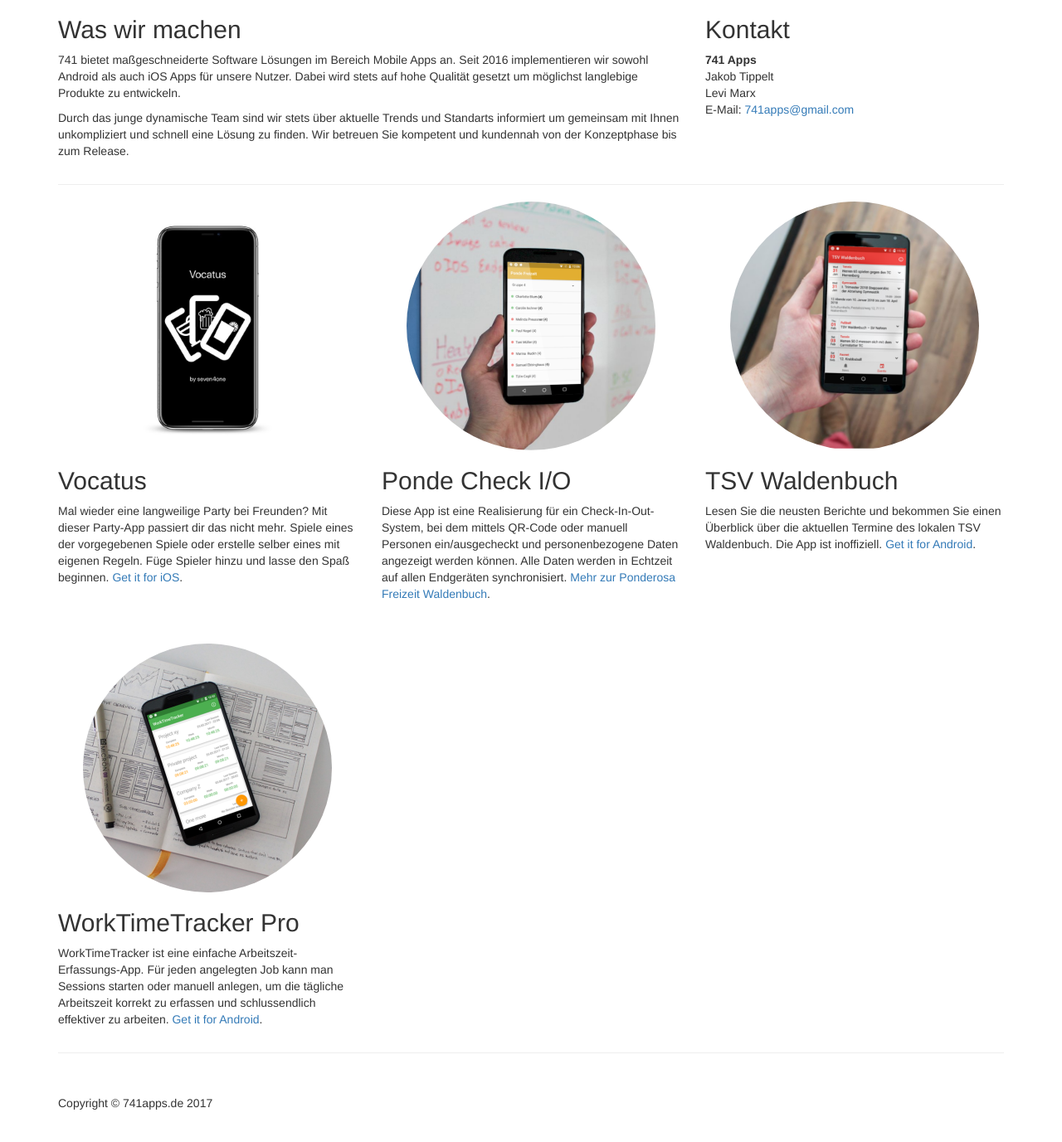
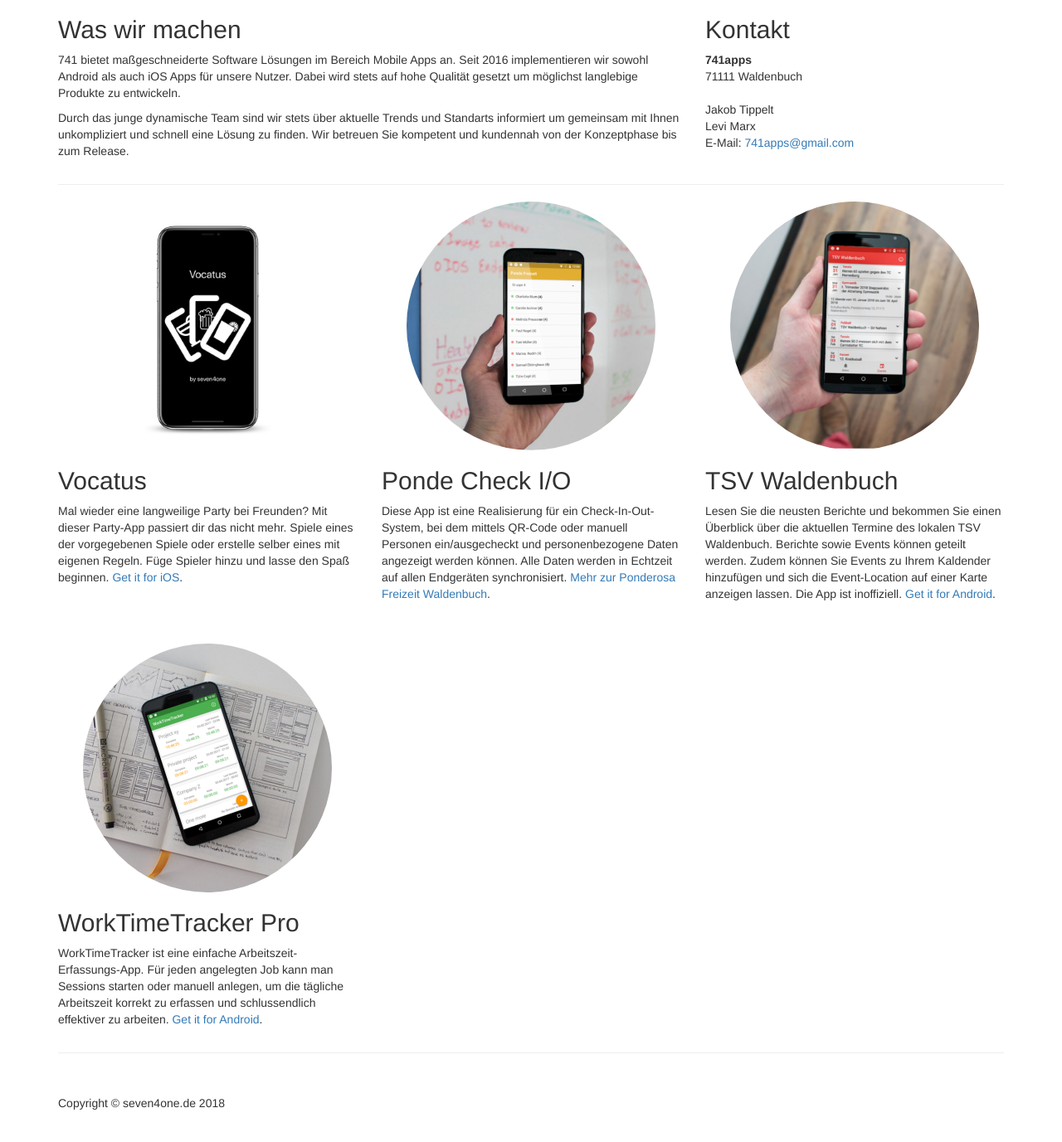
Before and after one commit to jbtippelt/jbtippelt.github.io, a Jekyll site: the page index.html, which Jekyll copies as it is, in a window 1280 px wide and 1400 px high, scrolled down 242 px. Shown: the top 1377 px of the window at 83% size. Built offline with Jekyll 4.4.1, drawn with Linux system fonts in a browser that asks for light colours.

Commit message:
Some changes lolol

```diff
--- a/index.html
+++ b/index.html
@@ -51,18 +51,15 @@
             </div>
             <div class="col-sm-4">
                 <h2>Kontakt</h2>
-                <!--address>
+                <address>
                     <strong>741apps</strong>
+                    <!--br>Friedhofstraße 12-->
                     <br>71111 Waldenbuch
-                    <br>Beverly Hills, CA 90210
                     <br>
-                </address-->
-                <address>
-                    <!--abbr title="Phone">P:</abbr>(123) 456-7890-->
-                    <strong>741 Apps</strong>
                     <br>Jakob Tippelt
                     <br>Levi Marx
                     <br>E-Mail: <a href="mailto:#">741apps@gmail.com</a>
+                    <!--abbr title="Phone">P:</abbr>(123) 456-7890-->
                 </address>
             </div>
         </div>
@@ -84,7 +81,7 @@
             <div class="col-sm-4">
                 <img class="img-circle img-responsive img-center" width="300px" src="./img/tsvAndroid.png" alt="">
                 <h2>TSV Waldenbuch</h2>
-                <p>Lesen Sie die neusten Berichte und bekommen Sie einen Überblick über die aktuellen Termine des lokalen TSV Waldenbuch. Die App ist inoffiziell. <a href="https://play.google.com/store/apps/details?id=de.jboka.tsvwaldenbuch" target="_blank">Get it for Android</a>.</p>
+                <p>Lesen Sie die neusten Berichte und bekommen Sie einen Überblick über die aktuellen Termine des lokalen TSV Waldenbuch. Berichte sowie Events können geteilt werden. Zudem können Sie Events zu Ihrem Kaldender hinzufügen und sich die Event-Location auf einer Karte anzeigen lassen. Die App ist inoffiziell. <a href="https://play.google.com/store/apps/details?id=de.jboka.tsvwaldenbuch" target="_blank">Get it for Android</a>.</p>
             </div>
 
         </div>
@@ -110,7 +107,7 @@
         <footer>
             <div class="row">
                 <div class="col-lg-12">
-                    <p>Copyright &copy; 741apps.de 2017</p>
+                    <p>Copyright &copy; seven4one.de 2018</p>
                 </div>
             </div>
             <!-- /.row -->
```
